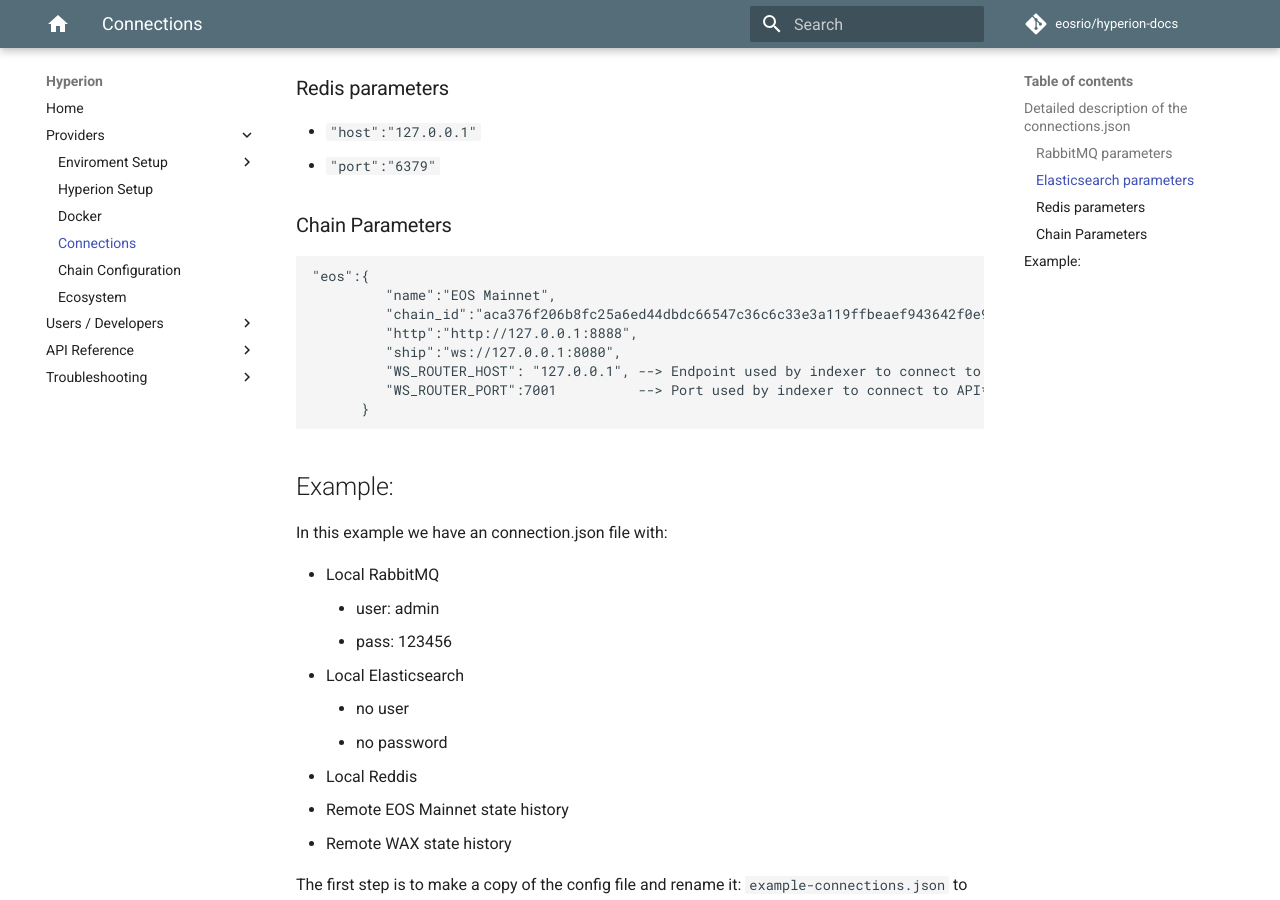
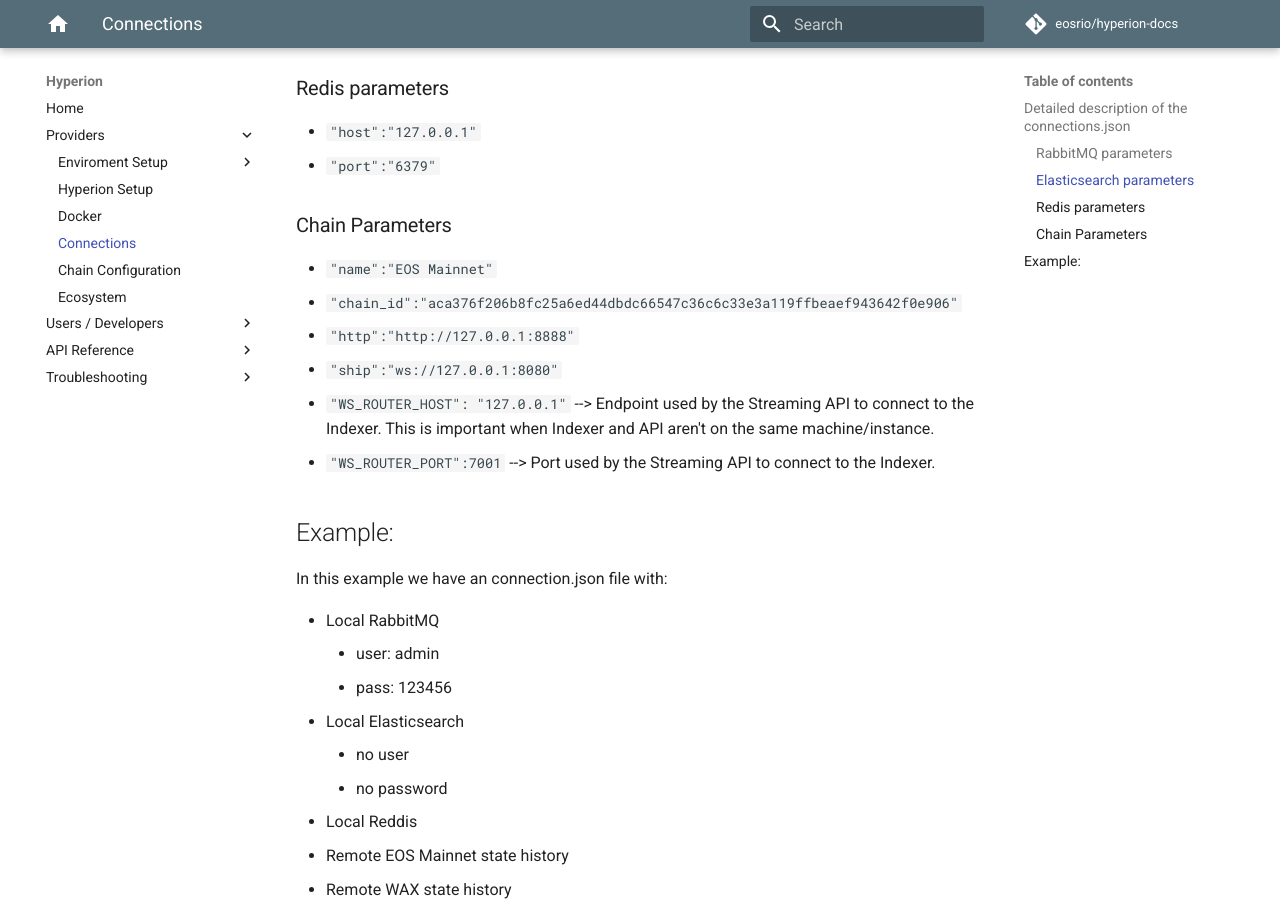
Before and after one commit to eosrio/hyperion-docs, an MkDocs documentation site: the page built from docs/connections.md, in a window 1280 px wide and 900 px high, scrolled down 600 px. Built offline with MkDocs 1.6.1 and Material for MkDocs 9.7.7, drawn with Linux system fonts in a browser that asks for light colours; comment, search, counter and statistics services are not loaded.

`````diff
--- a/docs/connections.md
+++ b/docs/connections.md
@@ -18,17 +18,12 @@
    - `"port":"6379"`
 
 ### Chain Parameters
-
-````json
-"eos":{
-         "name":"EOS Mainnet",
-         "chain_id":"aca376f206b8fc25a6ed44dbdc66547c36c6c33e3a119ffbeaef943642f0e906",
-         "http":"http://127.0.0.1:8888",
-         "ship":"ws://127.0.0.1:8080",
-         "WS_ROUTER_HOST": "127.0.0.1", --> Endpoint used by indexer to connect to the API. This is important when Indexer and API aren't on the same machine / instance.
-         "WS_ROUTER_PORT":7001          --> Port used by indexer to connect to API**
-      }
-````
+   - `"name":"EOS Mainnet"`
+   - `"chain_id":"aca376f206b8fc25a6ed44dbdc66547c36c6c33e3a119ffbeaef943642f0e906"`
+   - `"http":"http://127.0.0.1:8888"`
+   - `"ship":"ws://127.0.0.1:8080"`
+   - `"WS_ROUTER_HOST": "127.0.0.1"` --> Endpoint used by the Streaming API to connect to the Indexer. This is important when Indexer and API aren't on the same machine/instance.
+   - `"WS_ROUTER_PORT":7001` --> Port used by the Streaming API to connect to the Indexer.
 
 ## Example:
 In this example we have an connection.json file with:
`````
